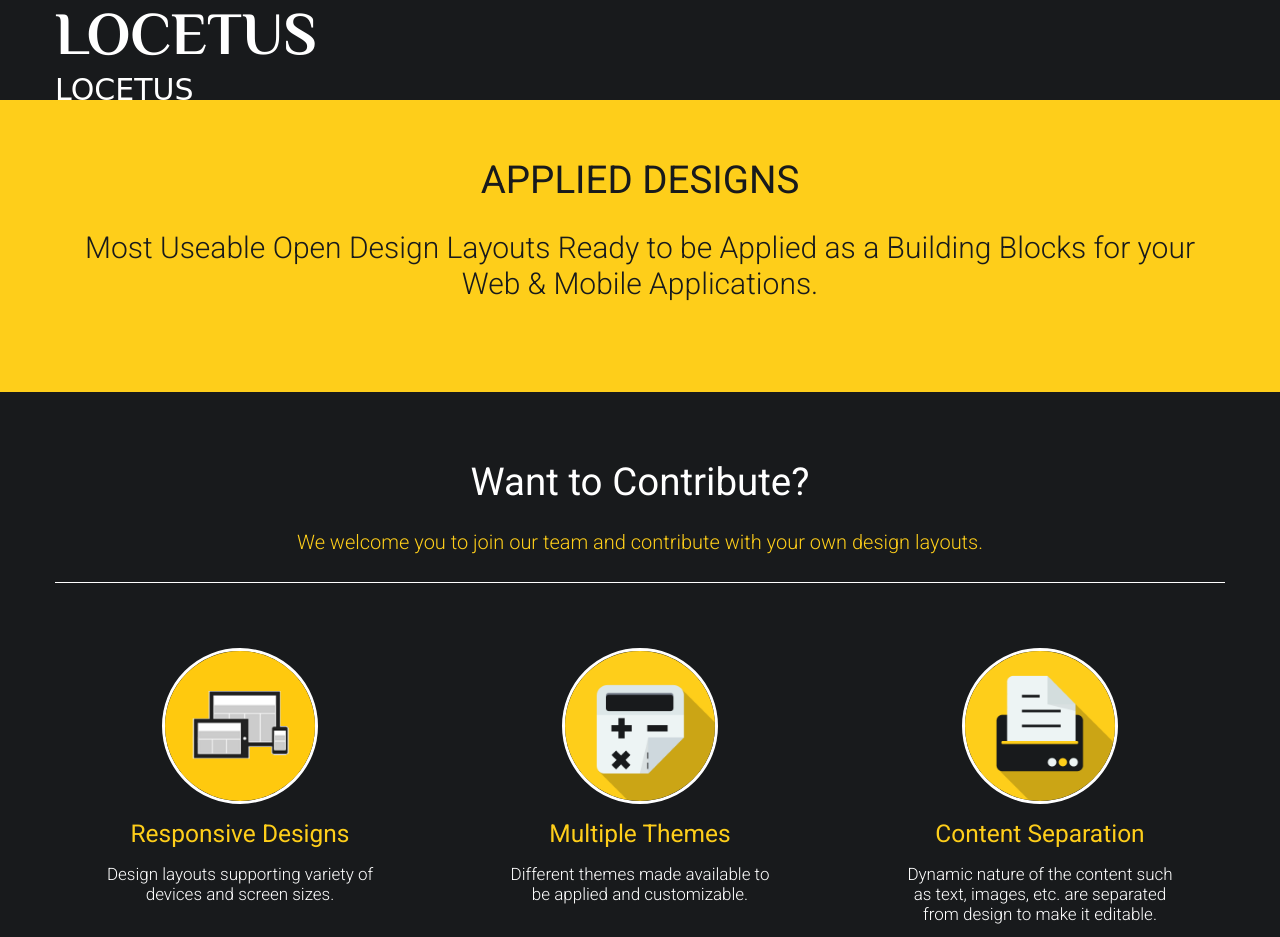
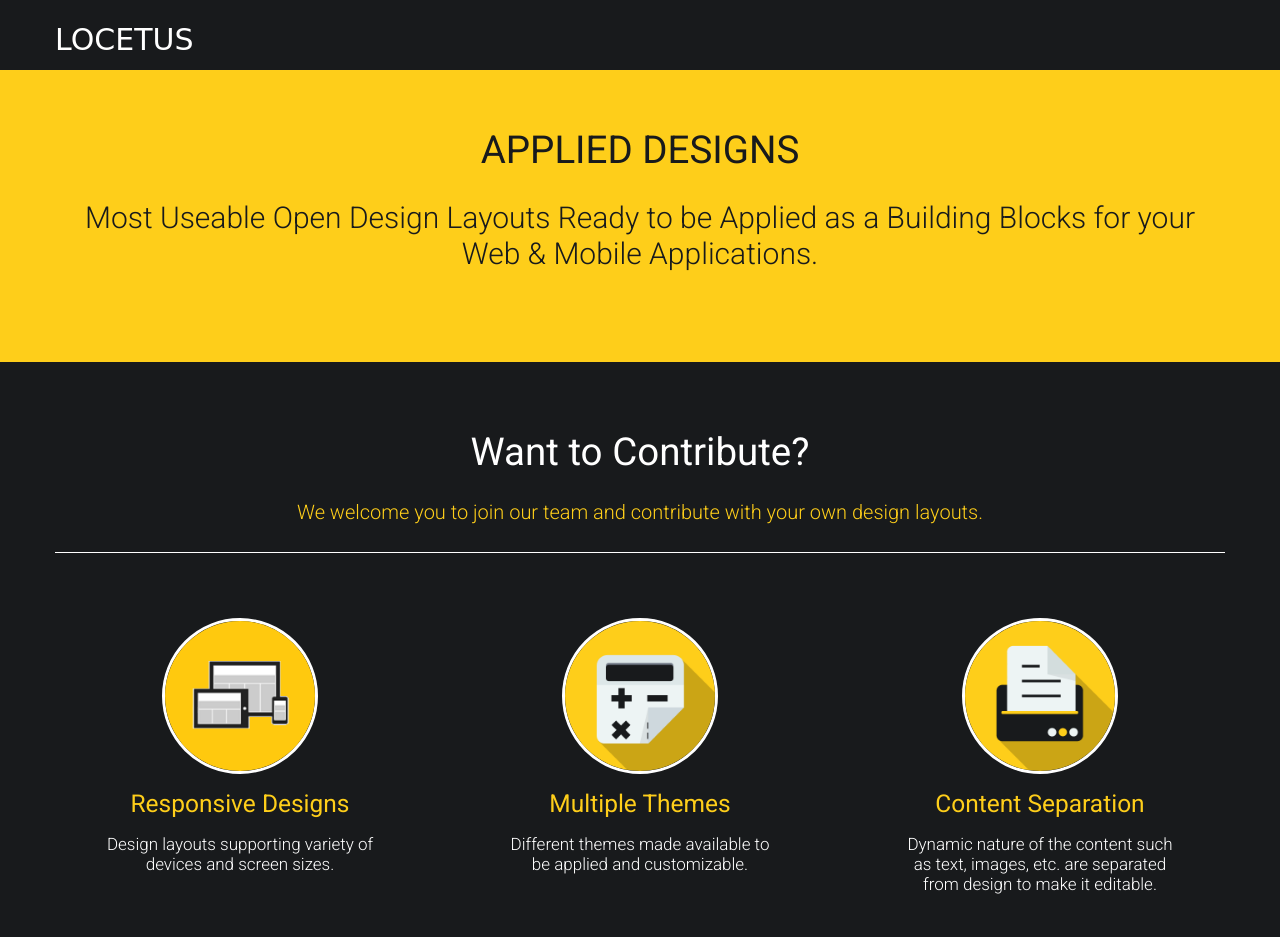
Before and after one commit to Locetus/locetus.github.io, a plain HTML site: page index.html in a window 1280 px wide. Shown: the top 937 px of the page. Drawn offline with Linux system fonts and the light colour scheme; a web font is replaced by a local one.

Commit message:
Update index.html

```diff
--- a/index.html
+++ b/index.html
@@ -33,7 +33,6 @@
         <div class="navbar">
             <div class="navbar-inner">
                 <div class="container">
-                   <div style="font-family: 'El Messiri', sans-serif;font-size:60px;margin-top:30px; ">LOCETUS</div>
                    <div style="font-family: 'Expletus Sans', cursive;font-size:30px;margin-top:30px; ">LOCETUS</div>
                 </div>
             </div>
```
